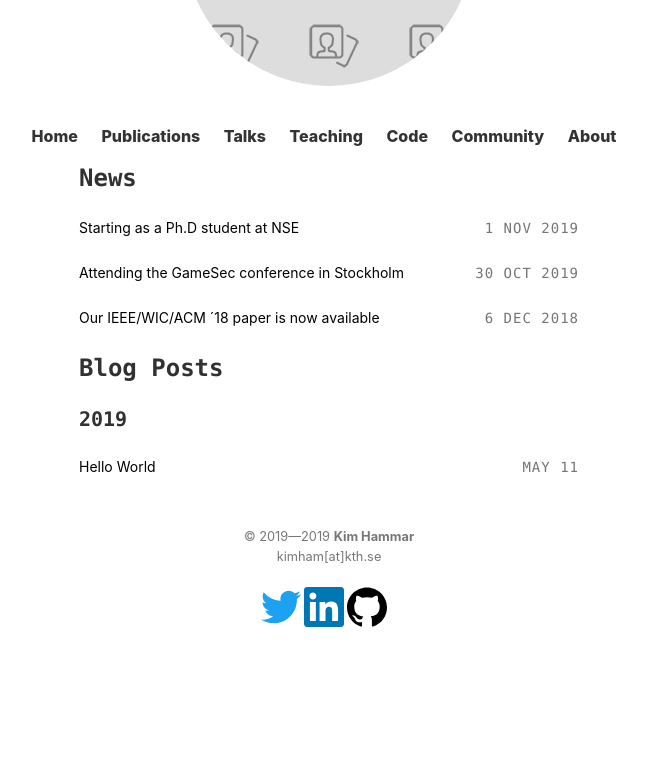
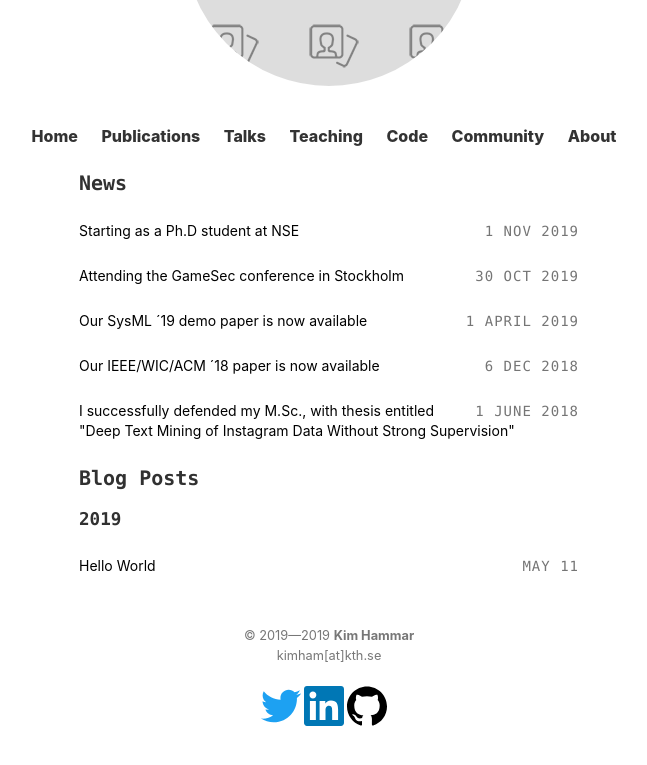
Before and after one commit to Limmen/Limmen.github.io, a Jekyll site: the page built from index.html, in a window 1280 px wide, cut to the strip 244-1011 px from the top of the page. Shown: the whole strip, without its empty margins (311-958 px from the left). Built offline with Jekyll 4.4.1, drawn with Linux system fonts in a browser that asks for light colours; before the commit the page ends 912 px from its top, so only the background shows below that.

Commit message:
update index

```diff
--- a/index.html
+++ b/index.html
@@ -3,7 +3,7 @@ layout: default
 ---
 
 <section>
-  <h2 class="code">News</h2>
+  <h3 class="code">News</h2>
 
   <ul>
     <li>
@@ -24,24 +24,40 @@ layout: default
     </li>
     <li>
       <div class="post-date code">
+	<span>1 April 2019</span>
+      </div>
+      <div class="title">
+	<a href="https://www.sysml.cc/doc/2019/demo_7.pdf">Our SysML ´19 demo paper is now available</a>
+      </div>
+    </li>
+    <li>
+      <div class="post-date code">
 	<span>6 Dec 2018</span>
       </div>
       <div class="title">
 	<a href="https://ieeexplore.ieee.org/document/8609589">Our IEEE/WIC/ACM ´18 paper is now available</a>
       </div>
     </li>
+    <li>
+      <div class="post-date code">
+	<span>1 June 2018</span>
+      </div>
+      <div class="title">
+	<a href="http://kth.diva-portal.org/smash/record.jsf?aq2=%5B%5B%5D%5D&c=15&af=%5B%5D&searchType=LIST_LATEST&sortOrder2=title_sort_asc&query=&language=sv&pid=diva2%3A1222945&aq=%5B%5B%5D%5D&sf=all&aqe=%5B%5D&sortOrder=author_sort_asc&onlyFullText=false&noOfRows=50&dswid=1766">I successfully defended my M.Sc., with thesis entitled "Deep Text Mining of Instagram Data Without Strong Supervision"</a>
+      </div>
+    </li>
   </ul>
 
-   <h2 class="code">Blog Posts</h2>
+   <h3 class="code">Blog Posts</h2>
 
 	{% for post in site.posts %}
 		{% unless post.next %}
-			<h3 class="code">{{ post.date | date: '%Y' }}</h3>
+			<h4 class="code">{{ post.date | date: '%Y' }}</h3>
 		{% else %}
 			{% capture year %}{{ post.date | date: '%Y' }}{% endcapture %}
 			{% capture nyear %}{{ post.next.date | date: '%Y' }}{% endcapture %}
 			{% if year != nyear %}
-				<h3 class="code">{{ post.date | date: '%Y' }}</h3>
+				<h4 class="code">{{ post.date | date: '%Y' }}</h3>
 			{% endif %}
 		{% endunless %}
 
```
